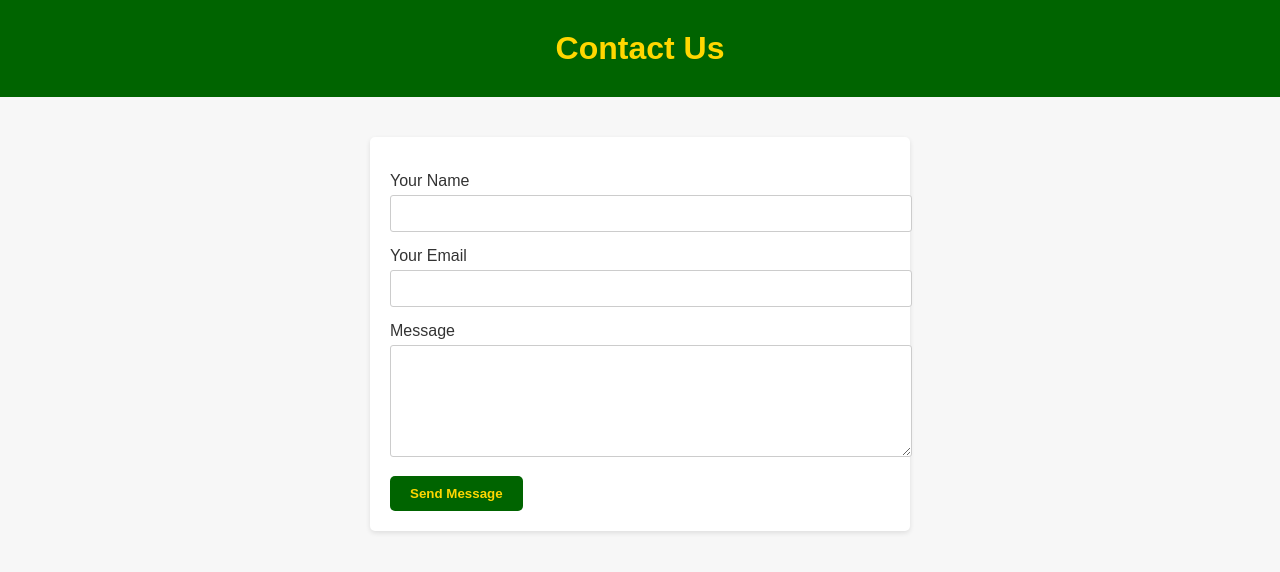
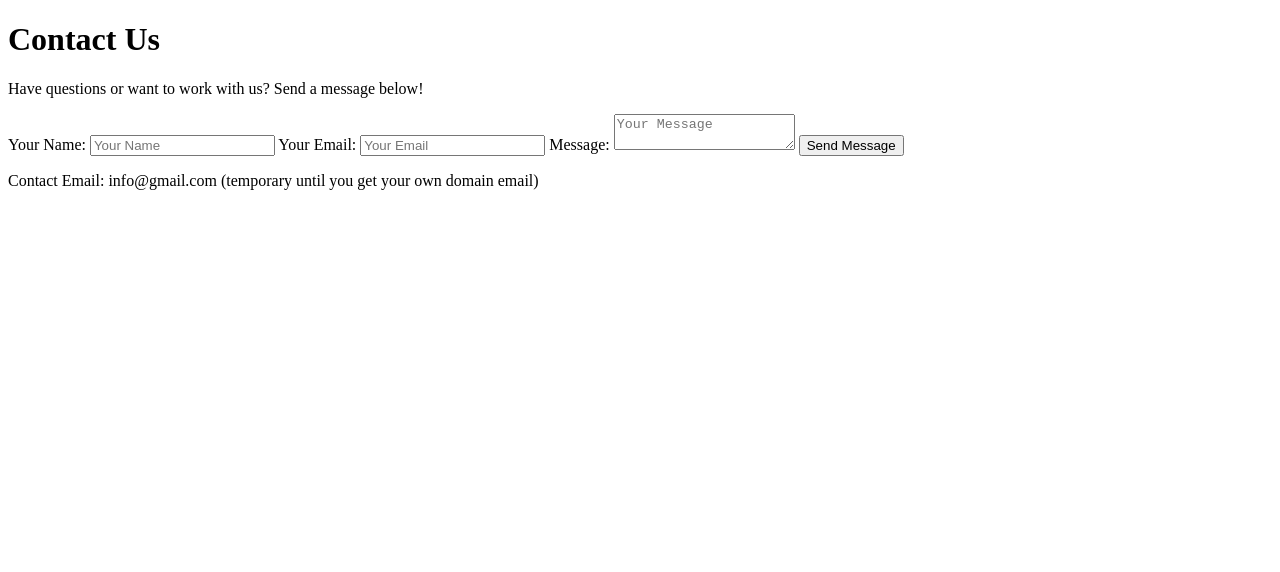
Before and after one commit to HennyMoneyAfric/HennyMoneyAfric, a plain HTML site: page contact.html in a window 1280 px wide. Drawn offline with Linux system fonts and the light colour scheme.

Commit message:
Update contact form to Netlify-ready version

```diff
--- a/contact.html
+++ b/contact.html
@@ -3,36 +3,28 @@
 <head>
   <meta charset="UTF-8">
   <meta name="viewport" content="width=device-width, initial-scale=1.0">
-  <title>Contact Us - HennyMoneyAfric</title>
-  <style>
-    body { font-family: Arial, sans-serif; margin:0; padding:0; background:#f7f7f7; color:#333; }
-    header { background: #006400; color: #FFD700; padding:30px 20px; text-align:center; }
-    h1 { margin:0; font-size:2rem; }
-    form { max-width:500px; margin:40px auto; background:#fff; padding:20px; border-radius:5px; box-shadow:0 2px 5px rgba(0,0,0,0.1); }
-    label { display:block; margin:15px 0 5px; }
-    input, textarea { width:100%; padding:10px; border:1px solid #ccc; border-radius:3px; }
-    button { background:#006400; color:#FFD700; padding:10px 20px; border:none; border-radius:5px; font-weight:bold; cursor:pointer; margin-top:15px; }
-  </style>
+  <title>Contact HennyMoneyAfric</title>
 </head>
 <body>
+  <h1>Contact Us</h1>
+  <p>Have questions or want to work with us? Send a message below!</p>
 
-<header>
-  <h1>Contact Us</h1>
-</header>
+  <!-- Netlify Contact Form -->
+  <form name="contact" method="POST" data-netlify="true">
+    <input type="hidden" name="form-name" value="contact">
 
-<form name="contact" method="POST" data-netlify="true">
-  <input type="hidden" name="form-name" value="contact">
-  <label>Your Name</label>
-  <input type="text" name="name" required>
+    <label for="name">Your Name:</label>
+    <input type="text" id="name" name="name" placeholder="Your Name" required>
 
-  <label>Your Email</label>
-  <input type="email" name="email" required>
+    <label for="email">Your Email:</label>
+    <input type="email" id="email" name="email" placeholder="Your Email" required>
 
-  <label>Message</label>
-  <textarea name="message" rows="6" required></textarea>
+    <label for="message">Message:</label>
+    <textarea id="message" name="message" placeholder="Your Message" required></textarea>
 
-  <button type="submit">Send Message</button>
-</form>
+    <button type="submit">Send Message</button>
+  </form>
 
+  <p>Contact Email: info@gmail.com (temporary until you get your own domain email)</p>
 </body>
 </html>
```
